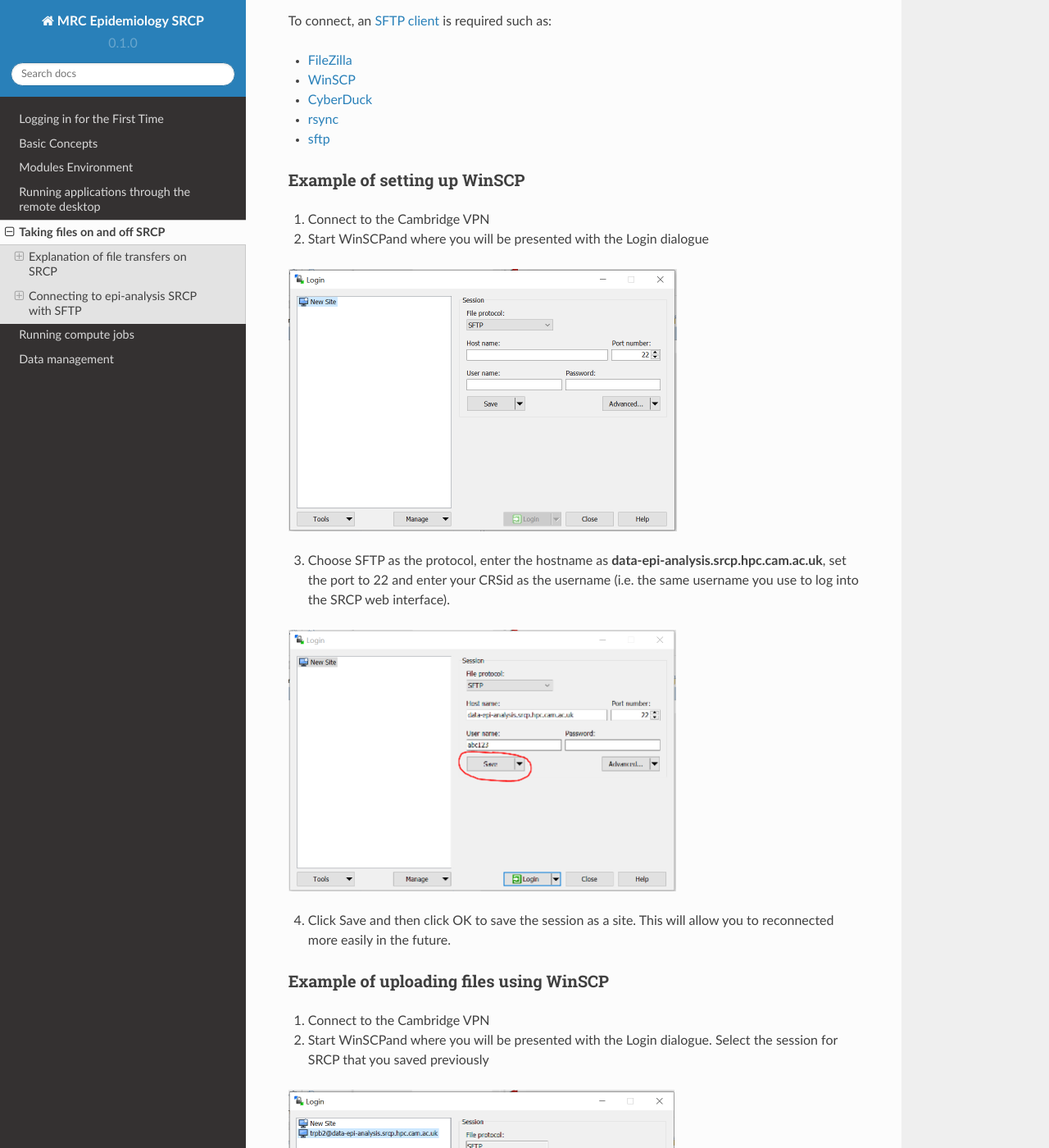
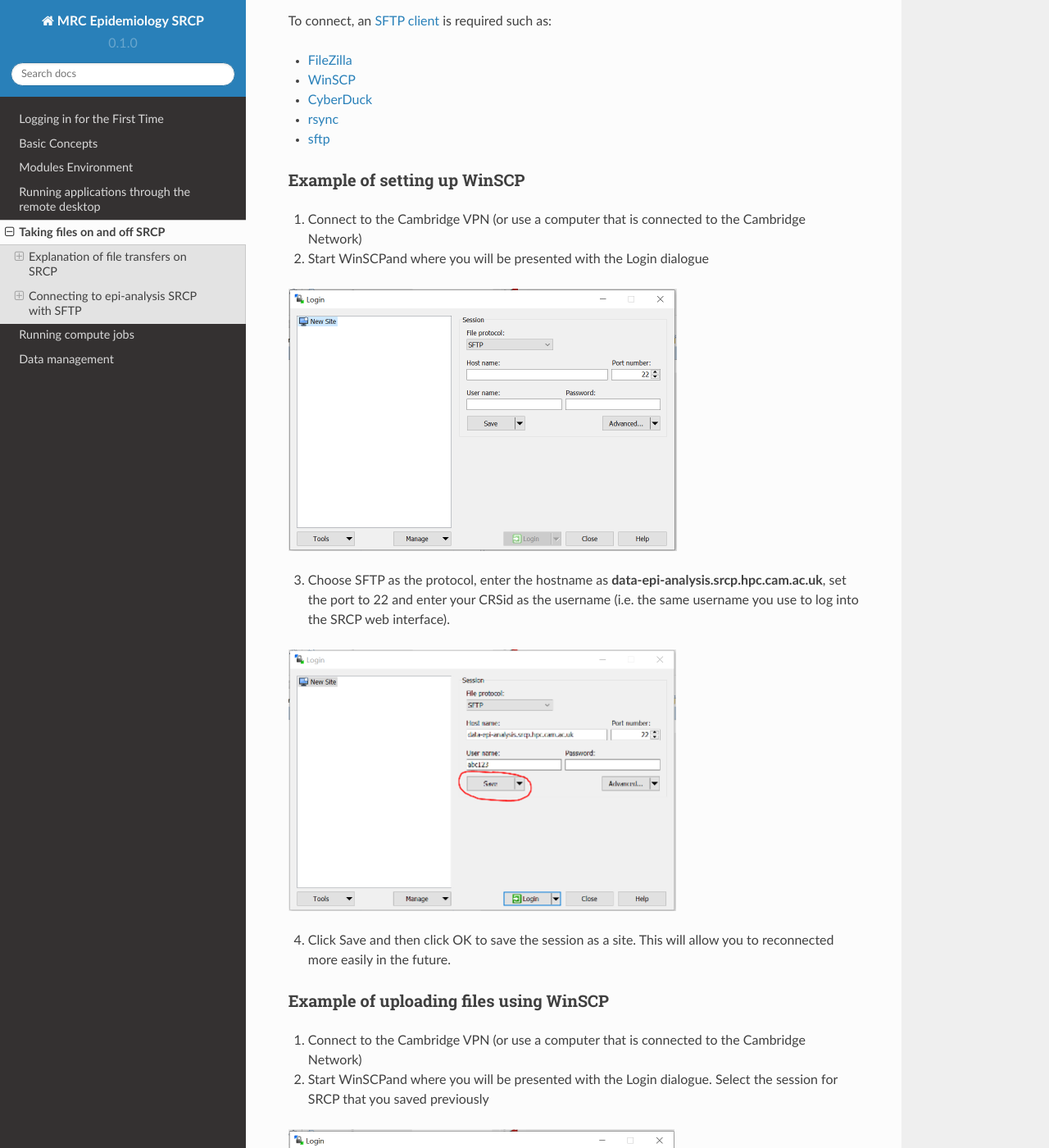
Before and after one commit to epi-analysis/SRCP_docs, a Sphinx documentation site: the page built from docs/source/04-Taking-files-on-and-off-SRCP.rst, in a window 1280 px wide and 1400 px high, scrolled down 2020 px. Shown: the whole window at 82% size. Built offline with Sphinx 7.4.7 and the Read the Docs theme 2.0.0, drawn with Linux system fonts in a browser that asks for light colours.

Commit message:
Update 04-Taking-files-on-and-off-SRCP.rst

```diff
--- a/docs/source/04-Taking-files-on-and-off-SRCP.rst
+++ b/docs/source/04-Taking-files-on-and-off-SRCP.rst
@@ -62,7 +62,7 @@
 Example of setting up WinSCP
 ~~~~~~~~~~~~~~~~~~~~~~~~~~~~
 
-1. Connect to the Cambridge VPN
+1. Connect to the Cambridge VPN (or use a computer that is connected to the Cambridge Network)
 
 2. Start WinSCPand where you will be presented with the Login dialogue
 
@@ -82,7 +82,7 @@
 Example of uploading files using WinSCP
 ~~~~~~~~~~~~~~~~~~~~~~~~~~~~~~~~~~~~~~~
 
-1. Connect to the Cambridge VPN
+1. Connect to the Cambridge VPN  (or use a computer that is connected to the Cambridge Network)
 
 2. Start WinSCPand where you will be presented with the Login dialogue. Select the session for SRCP that you saved previously
 
```
